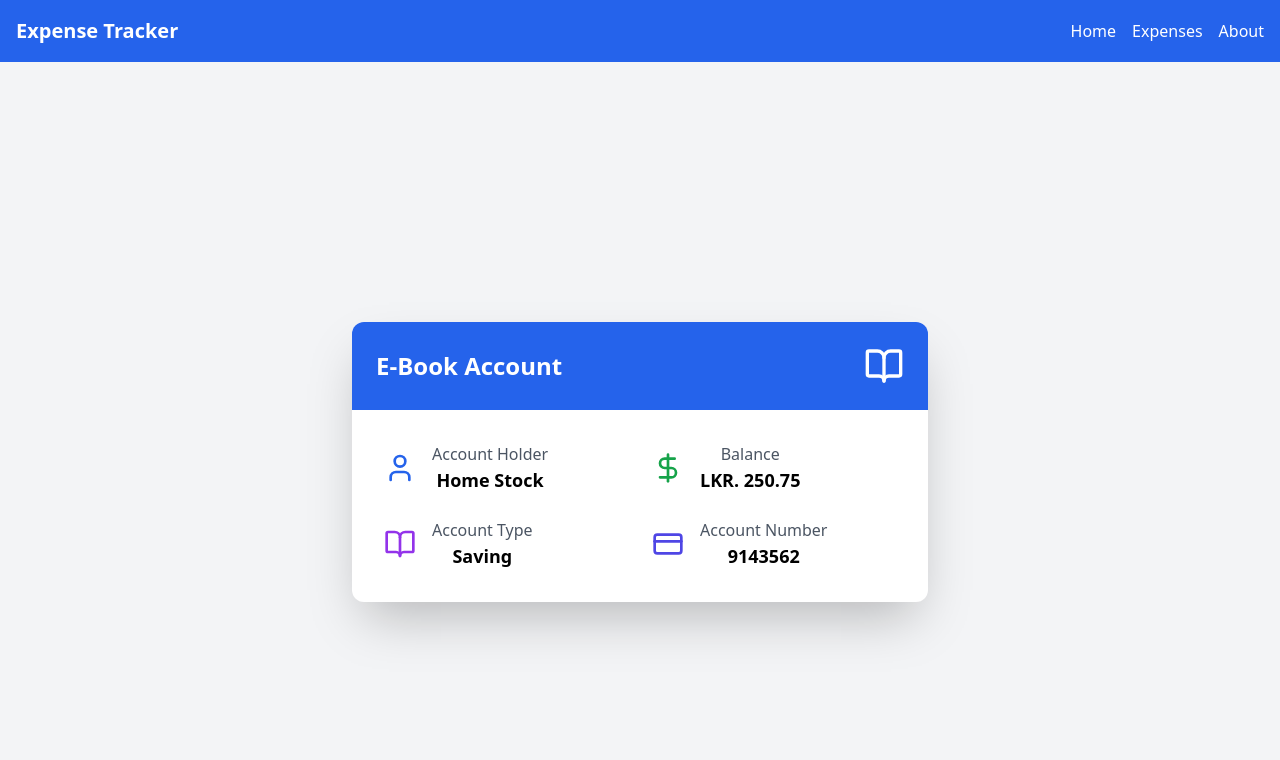
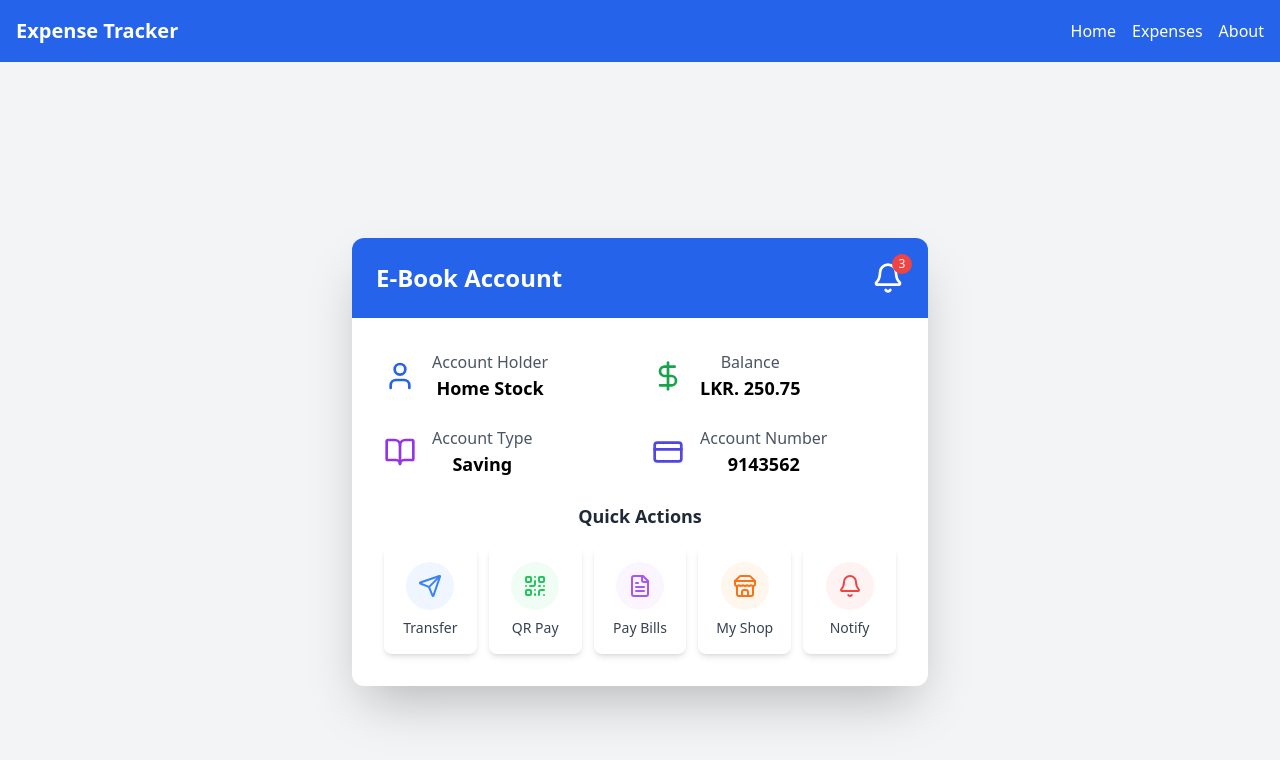
Before and after one commit to kmddkuruppu/Home-Stock, a React (Create React App) app in the folder frontend/: page /account in a window 1280 px wide. Shown: the top 760 px of the page. Built offline with nearby package versions, Linux system fonts and the light colour scheme.

Commit message:
Update Account.js

```diff
--- a/frontend/src/pages/Account.js
+++ b/frontend/src/pages/Account.js
@@ -1,20 +1,111 @@
-import React from 'react';
-import { BookOpen, CreditCard, User, DollarSign } from 'lucide-react';
+import React, { useState } from 'react';
+import {
+  BookOpen,
+  CreditCard,
+  User,
+  DollarSign,
+  Send,
+  QrCode,
+  FileText,
+  Store,
+  Bell,
+  ChevronRight
+} from 'lucide-react';
 
+// Main component for the E-Book Account Interface
+// Accepts optional props with default values for account details
 const EBookAccountInterface = ({
   accountHolderName = 'Home Stock',
   accountBalance = 250.75,
   accountType = 'Saving',
   accountNumber = '9143562'
 }) => {
+  // State to manage active notifications count
+  const [activeNotifications, setActiveNotifications] = useState(3);
+
+  // State to control visibility of notification details modal
+  const [showNotificationDetail, setShowNotificationDetail] = useState(false);
+
+  // Reusable QuickAction button component
+  // Allows creating consistent, styled action buttons with icons
+  const QuickActionButton = ({ icon: Icon, label, color, onClick }) => (
+    <button
+      onClick={onClick}
+      // Styling for interactive, hover-responsive button
+      className={`flex flex-col items-center justify-center p-4 bg-white shadow-md rounded-lg hover:bg-gray-50 transition-colors group`}
+    >
+      {/* Icon container with dynamic color and hover scale effect */}
+      <div className={`mb-2 ${color} p-3 rounded-full group-hover:scale-110 transition-transform`}>
+        <Icon className="w-6 h-6" />
+      </div>
+      <p className="text-sm text-gray-700 font-medium">{label}</p>
+    </button>
+  );
+
+  // Modal component to display notification details
+  const NotificationModal = () => (
+    <div className="fixed inset-0 bg-black bg-opacity-50 flex items-center justify-center z-50">
+      <div className="bg-white rounded-xl w-96 p-6 shadow-2xl">
+        {/* Modal header with title and close button */}
+        <div className="flex justify-between items-center mb-4">
+          <h2 className="text-xl font-bold text-gray-800">Notifications</h2>
+          <button
+            onClick={() => setShowNotificationDetail(false)}
+            className="text-gray-500 hover:text-gray-800"
+          >
+            <ChevronRight className="w-6 h-6 transform rotate-180" />
+          </button>
+        </div>
+
+        {/* Notification list with hardcoded sample notifications */}
+        <div className="space-y-4">
+          {[
+            { title: "Payment Received", description: "You received LKR 5,000", time: "2 mins ago" },
+            { title: "Bill Payment", description: "Electricity bill paid", time: "1 hour ago" },
+            { title: "Account Update", description: "Your account details updated", time: "Today" }
+          ].map((notification, index) => (
+            <div key={index} className="bg-gray-100 p-4 rounded-lg">
+              {/* Individual notification layout */}
+              <div className="flex justify-between">
+                <h3 className="font-semibold text-gray-800">{notification.title}</h3>
+                <span className="text-xs text-gray-500">{notification.time}</span>
+              </div>
+              <p className="text-sm text-gray-600 mt-1">{notification.description}</p>
+            </div>
+          ))}
+        </div>
+      </div>
+    </div>
+  );
+
   return (
+    // Full-screen container with centered content
     <div className="min-h-screen bg-gray-100 flex items-center justify-center p-6">
+      {/* Conditionally render notification modal */}
+      {showNotificationDetail && <NotificationModal />}
+
+      {/* Main account interface card */}
       <div className="w-full max-w-xl bg-white shadow-2xl rounded-xl overflow-hidden">
+        {/* Header section with page title and notification bell */}
         <div className="bg-blue-600 text-white p-6 flex items-center justify-between">
           <h2 className="text-2xl font-bold">E-Book Account</h2>
-          <BookOpen className="w-10 h-10" />
+          <div
+            className="relative cursor-pointer"
+            onClick={() => setShowNotificationDetail(true)}
+          >
+            <Bell className="w-8 h-8" />
+            {/* Notification count badge */}
+            {activeNotifications > 0 && (
+              <span className="absolute -top-2 -right-2 bg-red-500 text-white rounded-full w-5 h-5 flex items-center justify-center text-xs">
+                {activeNotifications}
+              </span>
+            )}
+          </div>
         </div>
+
+        {/* Account details section */}
         <div className="p-8 space-y-6">
+          {/* Account holder and balance details */}
           <div className="grid grid-cols-2 gap-6">
             <div className="flex items-center space-x-4">
               <User className="text-blue-600 w-8 h-8" />
@@ -32,6 +123,7 @@ const EBookAccountInterface = ({
             </div>
           </div>
 
+          {/* Account type and number details */}
           <div className="grid grid-cols-2 gap-6">
             <div className="flex items-center space-x-4">
               <BookOpen className="text-purple-600 w-8 h-8" />
@@ -48,6 +140,44 @@ const EBookAccountInterface = ({
               </div>
             </div>
           </div>
+
+          {/* Quick Actions section */}
+          <div className="mt-6">
+            <h3 className="text-lg font-semibold mb-4 text-gray-800">Quick Actions</h3>
+            <div className="grid grid-cols-5 gap-3">
+              {/* Multiple QuickActionButtons with different icons and colors */}
+              <QuickActionButton
+                icon={Send}
+                label="Transfer"
+                color="text-blue-500 bg-blue-50"
+                onClick={() => alert('Fund Transfer')}
+              />
+              <QuickActionButton
+                icon={QrCode}
+                label="QR Pay"
+                color="text-green-500 bg-green-50"
+                onClick={() => alert('QR Payment')}
+              />
+              <QuickActionButton
+                icon={FileText}
+                label="Pay Bills"
+                color="text-purple-500 bg-purple-50"
+                onClick={() => alert('Pay Bills')}
+              />
+              <QuickActionButton
+                icon={Store}
+                label="My Shop"
+                color="text-orange-500 bg-orange-50"
+                onClick={() => alert('My Shop')}
+              />
+              <QuickActionButton
+                icon={Bell}
+                label="Notify"
+                color="text-red-500 bg-red-50"
+                onClick={() => setShowNotificationDetail(true)}
+              />
+            </div>
+          </div>
         </div>
       </div>
     </div>
```
